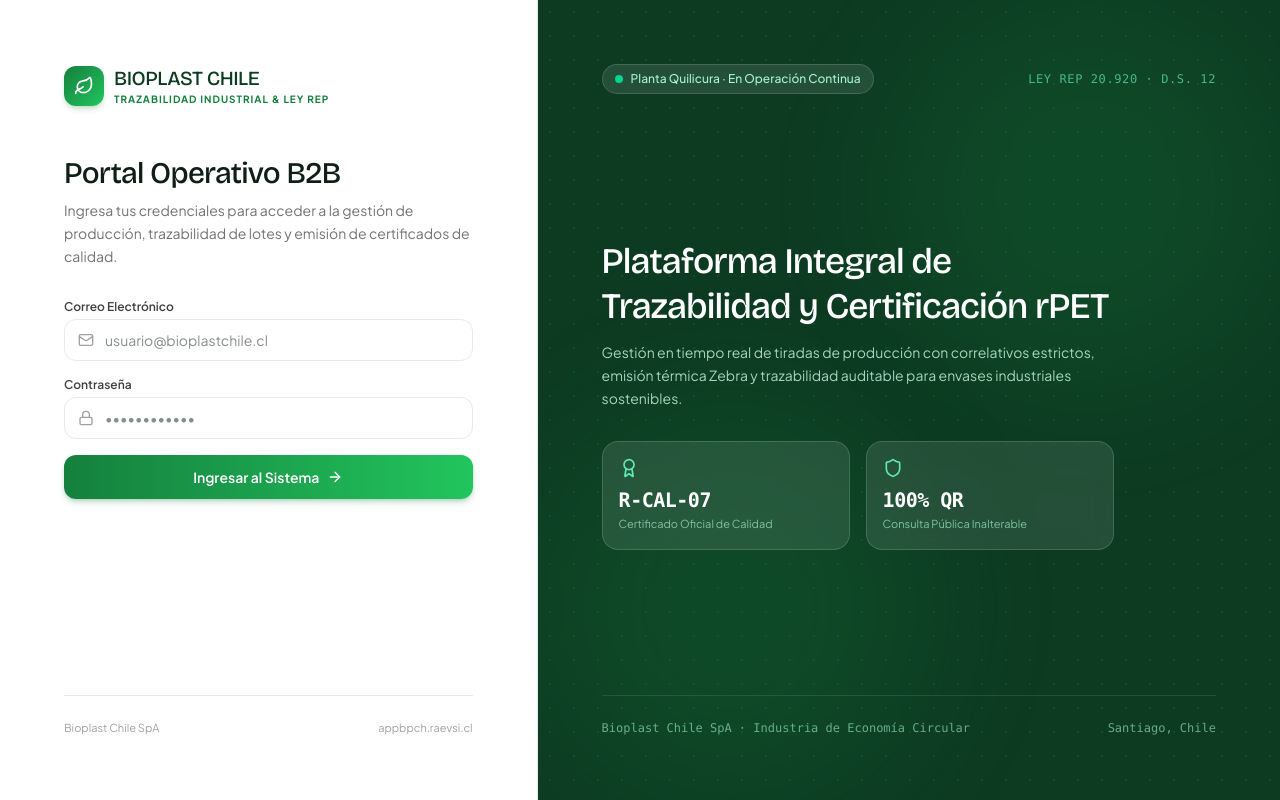
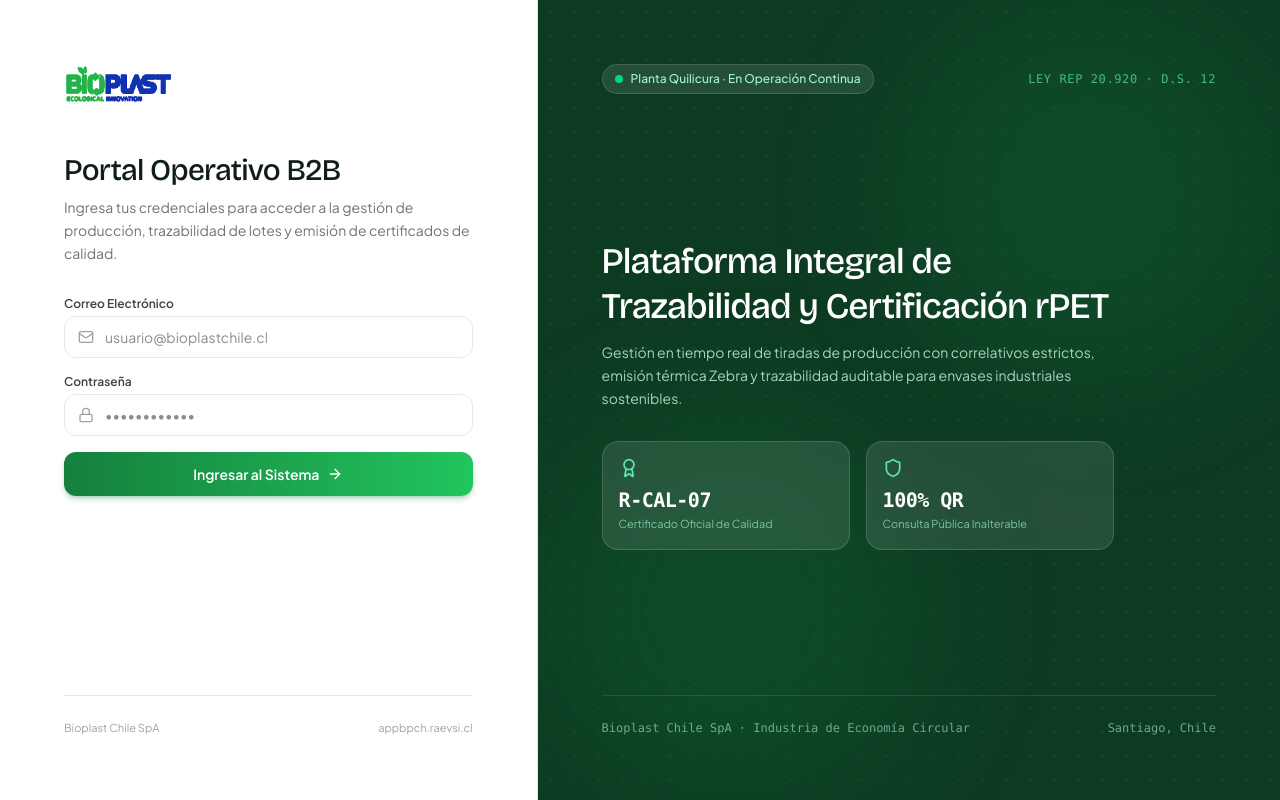
Before and after one commit to respinozav/appbpch.raevsi.cl, a React (Vite) app in the folder frontend/: page / in a window 1280 px wide. Built offline with nearby package versions, Linux system fonts and the light colour scheme.

Commit message:
feat(branding): integrar logo oficial Bioplast en alta resolucion en certificado y barra superior

```diff
--- a/frontend/src/components/CertificateDocument.tsx
+++ b/frontend/src/components/CertificateDocument.tsx
@@ -41,14 +41,12 @@ export const CertificateDocument: React.FC<CertificateDocumentProps> = ({ data,
         {/* Header 3-Column Box */}
         <div className="border border-black grid grid-cols-12 mb-3">
           {/* Col 1: Logo Bioplast */}
-          <div className="col-span-3 border-r border-black p-3 flex flex-col justify-center items-center text-center">
-            <div className="flex items-center gap-1 font-black text-xl tracking-tight text-neutral-900">
-              <span className="text-[#15803D] text-2xl font-serif">🍃</span>
-              <span>BIOPLAST</span>
-            </div>
-            <span className="text-[7.5px] uppercase tracking-widest text-neutral-600 font-semibold mt-0.5">
-              ECOLOGICAL INNOVATION
-            </span>
+          <div className="col-span-3 border-r border-black p-2 flex flex-col justify-center items-center text-center bg-white">
+            <img
+              src="/logo-bioplast.png"
+              alt="Bioplast Ecological Innovation"
+              className="h-11 max-h-12 w-auto object-contain"
+            />
           </div>
 
           {/* Col 2: Title Centered */}
--- a/frontend/src/components/Sidebar.tsx
+++ b/frontend/src/components/Sidebar.tsx
@@ -3,7 +3,7 @@ import { motion, AnimatePresence } from 'motion/react';
 import { useAuth } from '../context/AuthContext';
 import {
   PlusCircle, Layers, FileCheck, Users, User, LogOut,
-  Search, Leaf, Menu, X, Shield, ChevronRight, Sparkles, Factory,
+  Search, Menu, X, Shield, ChevronRight, Sparkles, Factory,
   LayoutDashboard
 } from 'lucide-react';
 
@@ -75,22 +75,16 @@ export const Sidebar: React.FC<SidebarProps> = ({ currentView, onNavigate, onOpe
       <div>
         {/* Brand Header */}
         <div className="p-5 border-b border-[#E5ECE6]">
-          <div className="flex items-center gap-3">
-            <div className="w-10 h-10 rounded-xl bg-gradient-to-br from-[#15803D] to-[#22C55E] flex items-center justify-center text-white shadow-md shadow-[#15803D]/25">
-              <Leaf className="w-5 h-5" />
-            </div>
-            <div>
-              <span className="font-display font-extrabold text-lg tracking-tight text-[#0D3B22] block leading-none">
-                BIOPLAST
-              </span>
-              <span className="text-[10px] font-bold text-neutral-400 uppercase tracking-widest block mt-0.5">
-                Trazabilidad B2B
-              </span>
-            </div>
+          <div className="flex items-center">
+            <img
+              src="/logo-bioplast.png"
+              alt="Bioplast Ecological Innovation"
+              className="h-10 w-auto object-contain"
+            />
           </div>
 
           {/* Plant status pill */}
-          <div className="mt-3.5 inline-flex items-center gap-1.5 px-2.5 py-1 rounded-full bg-[#EEF6F0] border border-[#15803D]/20 text-[11px] font-medium text-[#0D3B22]">
+          <div className="mt-3 inline-flex items-center gap-1.5 px-2.5 py-1 rounded-full bg-[#EEF6F0] border border-[#15803D]/20 text-[11px] font-medium text-[#0D3B22]">
             <span className="w-1.5 h-1.5 rounded-full bg-[#15803D] animate-pulse" />
             <span>Planta Quilicura · En Línea</span>
           </div>
@@ -212,12 +206,11 @@ export const Sidebar: React.FC<SidebarProps> = ({ currentView, onNavigate, onOpe
 
         {/* Mobile Brand Title */}
         <div className="flex items-center gap-2">
-          <div className="w-7 h-7 rounded-lg bg-gradient-to-br from-[#15803D] to-[#22C55E] flex items-center justify-center text-white shadow-xs">
-            <Leaf className="w-4 h-4" />
-          </div>
-          <span className="font-display font-extrabold text-base text-[#0D3B22]">
-            BIOPLAST
-          </span>
+          <img
+            src="/logo-bioplast.png"
+            alt="Bioplast Ecological Innovation"
+            className="h-7 w-auto object-contain"
+          />
         </div>
 
         {/* User shortcut */}
--- a/frontend/src/views/LoginView.tsx
+++ b/frontend/src/views/LoginView.tsx
@@ -1,7 +1,7 @@
 import React, { useState } from 'react';
 import { motion } from 'motion/react';
 import { useAuth } from '../context/AuthContext';
-import { Shield, ArrowRight, Loader2, Lock, Mail, Leaf, Award } from 'lucide-react';
+import { Shield, ArrowRight, Loader2, Lock, Mail, Award } from 'lucide-react';
 
 export const LoginView: React.FC = () => {
   const { login } = useAuth();
@@ -30,17 +30,11 @@ export const LoginView: React.FC = () => {
         {/* Brand Header */}
         <div>
           <div className="flex items-center gap-2.5">
-            <div className="w-10 h-10 rounded-xl bg-gradient-to-br from-[#15803D] to-[#22C55E] flex items-center justify-center text-white shadow-md shadow-[#15803D]/20">
-              <Leaf className="w-5 h-5" />
-            </div>
-            <div>
-              <span className="font-display font-extrabold text-xl tracking-tight text-[#0D3B22]">
-                BIOPLAST CHILE
-              </span>
-              <span className="block text-[10px] uppercase font-bold tracking-widest text-[#15803D]">
-                Trazabilidad Industrial & Ley REP
-              </span>
-            </div>
+            <img
+              src="/logo-bioplast.png"
+              alt="Bioplast Ecological Innovation"
+              className="h-10 w-auto object-contain"
+            />
           </div>
 
           <div className="mt-12">
--- a/frontend/src/views/PublicTrazabilidadView.tsx
+++ b/frontend/src/views/PublicTrazabilidadView.tsx
@@ -1,7 +1,7 @@
 import React, { useState, useEffect } from 'react';
 import { api, PublicTrazabilidadData } from '../api/client';
 import {
-  CheckCircle2, Leaf, Clock, Award, AlertCircle, RefreshCw, Lock
+  CheckCircle2, Clock, Award, AlertCircle, RefreshCw, Lock
 } from 'lucide-react';
 
 export const PublicTrazabilidadView: React.FC<{ uid: string }> = ({ uid }) => {
@@ -80,17 +80,11 @@ export const PublicTrazabilidadView: React.FC<{ uid: string }> = ({ uid }) => {
         {/* Verification Banner */}
         <div className="bg-white rounded-2xl border border-[#E5ECE6] p-6 shadow-sm flex flex-col sm:flex-row items-center justify-between gap-4">
           <div className="flex items-center gap-3">
-            <div className="w-12 h-12 rounded-2xl bg-gradient-to-br from-[#15803D] to-[#22C55E] flex items-center justify-center text-white shadow-md shadow-[#15803D]/25">
-              <Leaf className="w-6 h-6" />
-            </div>
-            <div>
-              <span className="font-display font-black text-xl tracking-tight text-[#0D3B22] block leading-none">
-                BIOPLAST CHILE
-              </span>
-              <span className="text-[10px] font-bold text-neutral-500 uppercase tracking-widest block mt-0.5">
-                Certificación Pública de Origen & Trazabilidad
-              </span>
-            </div>
+            <img
+              src="/logo-bioplast.png"
+              alt="Bioplast Ecological Innovation"
+              className="h-11 w-auto object-contain"
+            />
           </div>
 
           <div className="inline-flex items-center gap-1.5 px-3.5 py-1.5 rounded-full bg-emerald-50 border border-emerald-200 text-[#15803D] text-xs font-bold">
```
Also changed, not shown: frontend/public/logo-bioplast.png (added).
